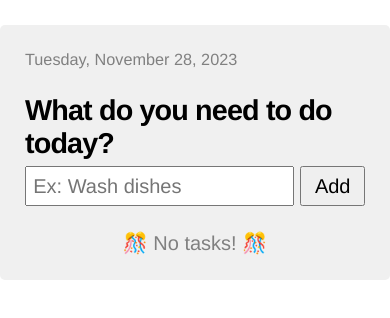
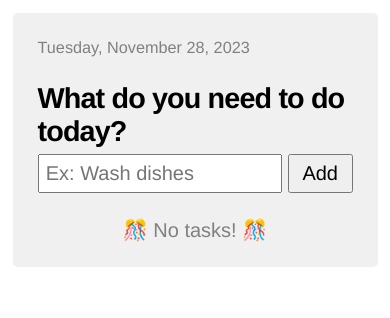
Before and after one commit to smoyame/snippets, a plain HTML site: page todo/index.html in a window 390 px wide. Drawn offline with Linux system fonts and the light colour scheme.

Commit message:
Adjust layout to be less awkward on mobile, center

```diff
--- a/todo/style.css
+++ b/todo/style.css
@@ -27,6 +27,11 @@
 	padding: 0;
 }
 
+body {
+	display: flex;
+	justify-content: center;
+}
+
 input,
 select,
 button {
@@ -48,12 +53,11 @@ ul {
 }
 
 .wrapper {
-	margin: var(--unit-base);
+	margin: var(--unit-half);
 	padding: var(--unit-half);
 	background-color: #f0f0f0;
 	border-radius: var(--radius);
 	max-width: 50ch;
-	margin-inline: auto;
 }
 
 .header {
```
